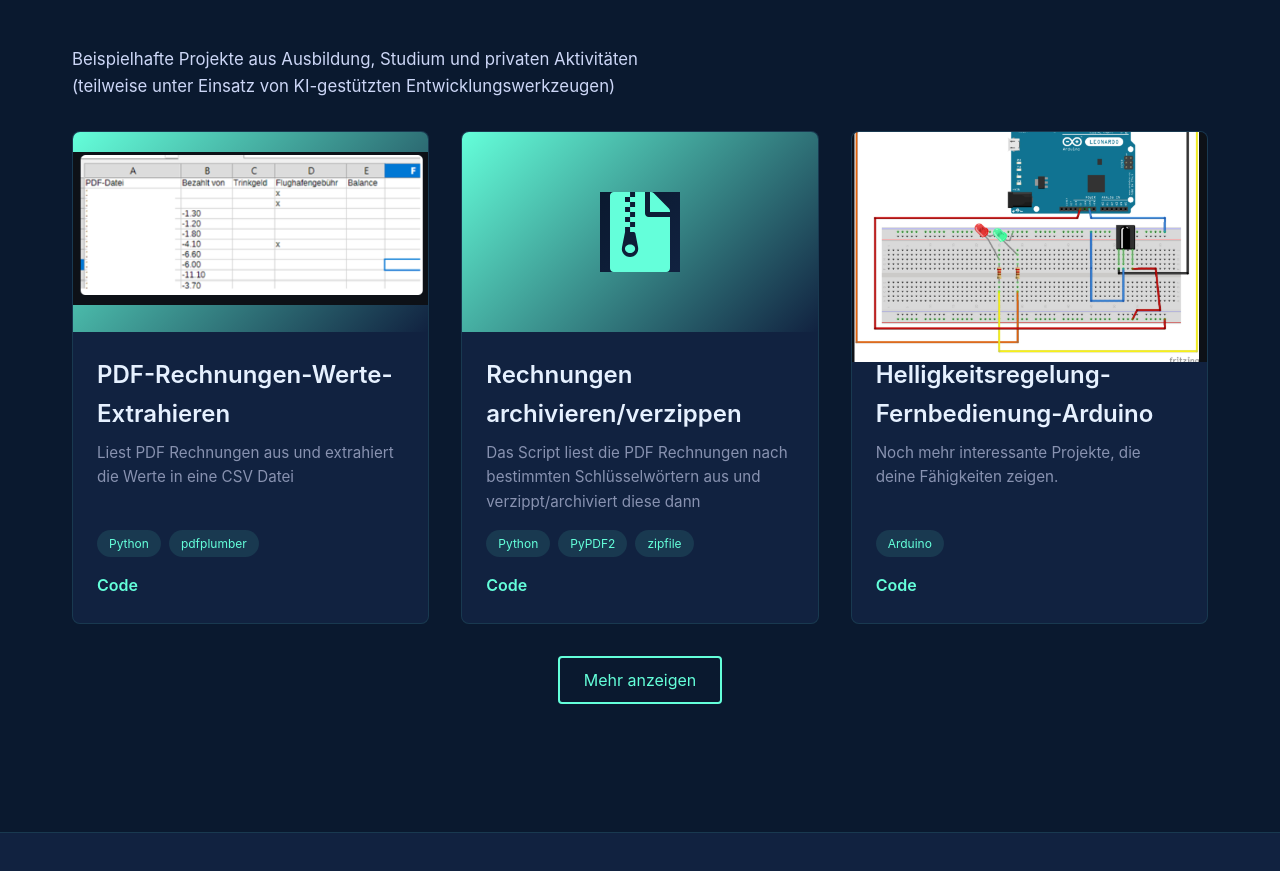
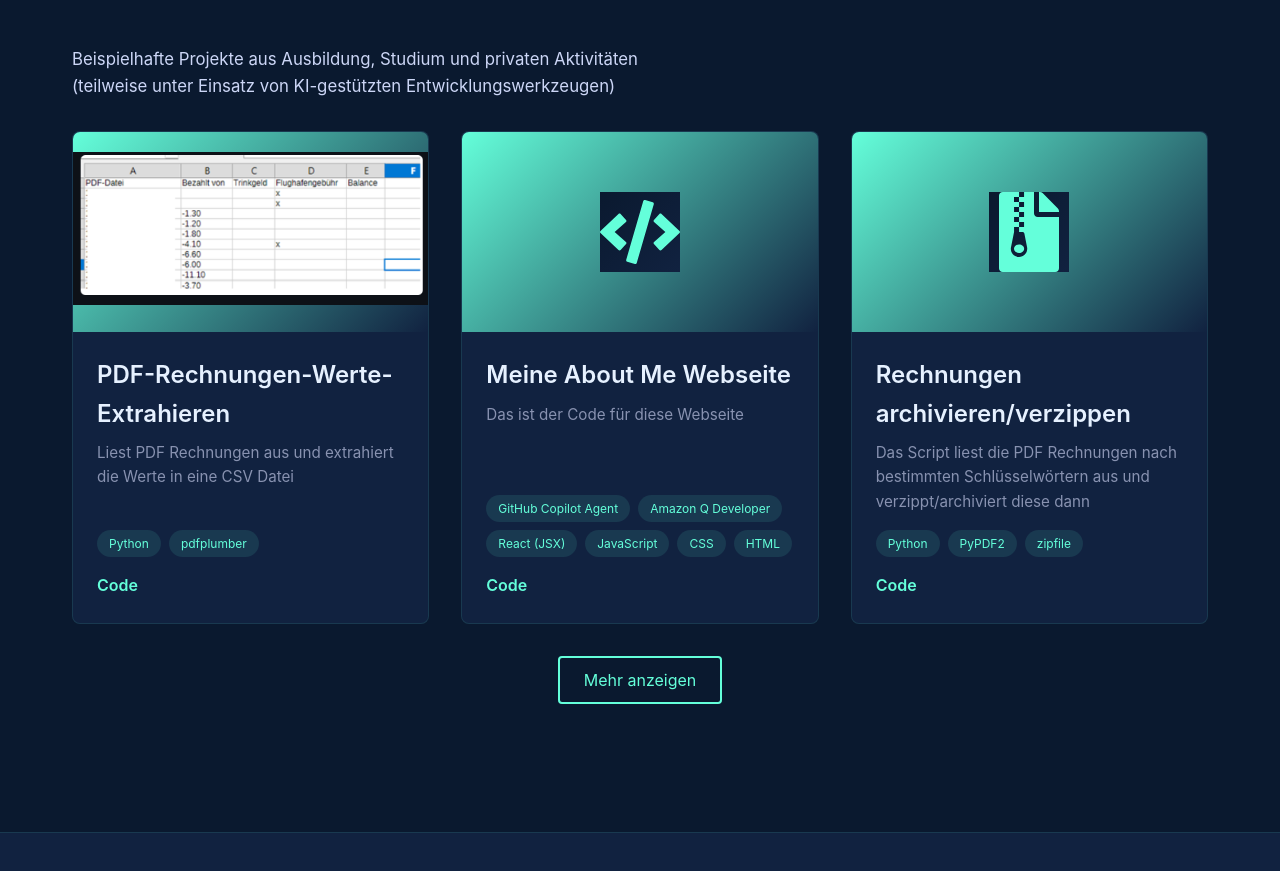
Before and after one commit to Muhittin-Candan/Portfolio_Frontend_MCandan, a React (Vite) app: page / in a window 1280 px wide. Shown: the part 2161-3032 px from the top of the page. Built offline with nearby package versions, Linux system fonts and the light colour scheme.

Commit message:
About Me webseite als projekt hinzugefügt

```diff
--- a/src/components/ProjectCard.jsx
+++ b/src/components/ProjectCard.jsx
@@ -1,12 +1,13 @@
 import '../styles/projectCard.css'
 import { useLanguage } from '../LanguageContext.jsx'
-import { FaFileArchive } from 'react-icons/fa'
+import { FaFileArchive, FaCode } from 'react-icons/fa'
 import { SiArduino, SiSiemens } from 'react-icons/si'
 
 const iconMap = {
   zip: FaFileArchive,
   sps: SiSiemens,
   arduino: SiArduino,
+  code: FaCode,
 }
 
 export default function ProjectCard({ project }) {
--- a/src/data/projects.js
+++ b/src/data/projects.js
@@ -7,6 +7,14 @@ const projectsData = {
       image: "/Bilder/projekt1.png",
       tags: ["Python", "pdfplumber"],
       github: "https://github.com/Muhittin-Candan/PDF-Rechnungen-Werte-Extrahieren-"
+    },
+    {
+      id: 1.5,
+      title: "Meine About Me Webseite",
+      description: "Das ist der Code für diese Webseite",
+      tags: ["GitHub Copilot Agent", "Amazon Q Developer", "React (JSX)", "JavaScript", "CSS", "HTML"],
+      icon: "code",
+      github: "https://github.com/Muhittin-Candan/Portfolio_Frontend_MCandan"
     },
     {
       id: 2,
@@ -61,6 +69,14 @@ const projectsData = {
       github: "https://github.com/Muhittin-Candan/PDF-Rechnungen-Werte-Extrahieren-"
     },
     {
+      id: 1.5,
+      title: "My About Me Website",
+      description: "This is the code for this website",
+      tags: ["GitHub Copilot Agent", "Amazon Q Developer", "React (JSX)", "JavaScript", "CSS", "HTML"],
+      icon: "code",
+      github: "https://github.com/Muhittin-Candan/Portfolio_Frontend_MCandan"
+    },
+    {
       id: 2,
       title: "Archive/Zip Invoices",
       description: "The script reads PDF invoices for specific keywords and then zips/archives them",
```
